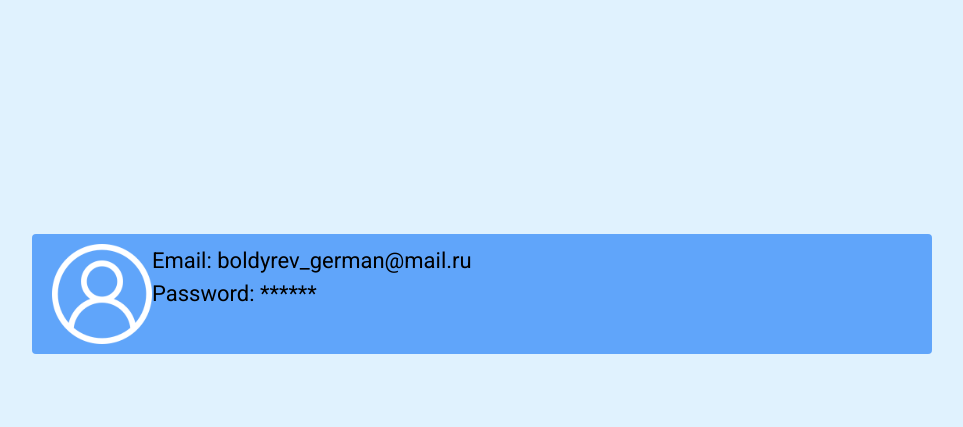
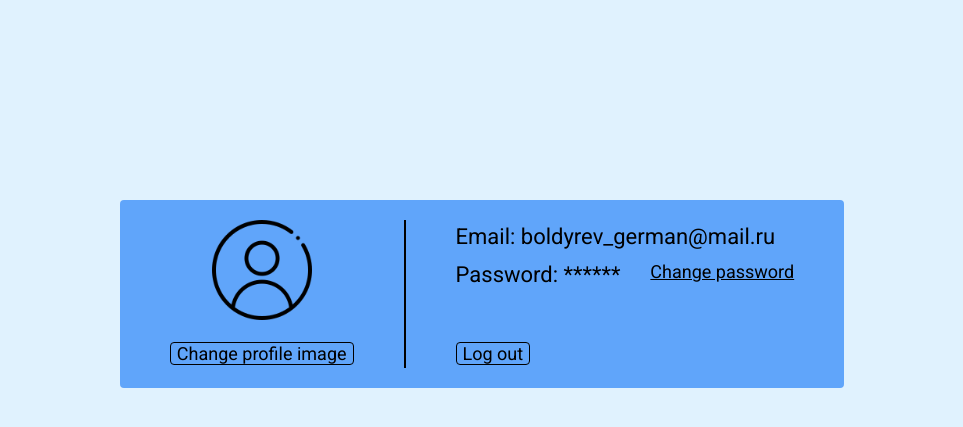
Before and after one commit to GGermanBoldyrev/noties, a PHP site: page /profile in a window 1280 px wide. Shown: the part 149-576 px from the top of the page, without its empty margins (158-1121 px from the left). Run offline with PHP 8.4, Linux system fonts and the light colour scheme; some libraries are stand-ins or nearby versions.

Commit message:
profile page added

```diff
--- a/views/pages/profile.php
+++ b/views/pages/profile.php
@@ -1,9 +1,38 @@
 <main class="flex justify-center items-center flex-col h-[calc(100vh-85px)]">
-    <div class="bg-blue-400 flex w-[900px] py-[10px] px-[20px] rounded">
-        <img src="images/user.png" alt="user" class="w-[100px]">
-        <div class="text-black">
-            <div>Email: boldyrev_german@mail.ru</div>
-            <div>Password: ******</div>
+    <div class="bg-blue-400 flex justify-center py-[20px] px-[50px] rounded">
+        <div class="flex">
+            <div class="flex flex-col items-center">
+                <div class="rounded-full">
+                    <img src="images/user.png" alt="user" class="w-[100px]">
+                </div>
+                <div class="text-lg mt-[20px]">
+                    <a href="#"
+                       class="border border-black px-[6px] rounded hover:text-white hover:border-white duration-200">
+                        Change profile image
+                    </a>
+                </div>
+            </div>
+            <div class="mx-[50px] border border-black"></div>
+            <div class="text-black flex flex-col justify-between">
+                <div>
+                    <!--Email-->
+                    <div>Email: boldyrev_german@mail.ru</div>
+                    <!--Пароль-->
+                    <div class="flex mt-[5px]">
+                        <div>Password: ******</div>
+                        <div class="text-lg ml-[30px]">
+                            <a href="#" class="underline hover:text-white duration-200">Change password</a>
+                        </div>
+                    </div>
+                </div>
+                <!--Кнопка log out-->
+                <div class="text-lg">
+                    <a href="#" class="border border-black px-[6px] rounded hover:text-white hover:border-white
+                                       duration-200">
+                        Log out
+                    </a>
+                </div>
+            </div>
         </div>
     </div>
 </main>
```
Also changed, not shown: public/images/user.png.
